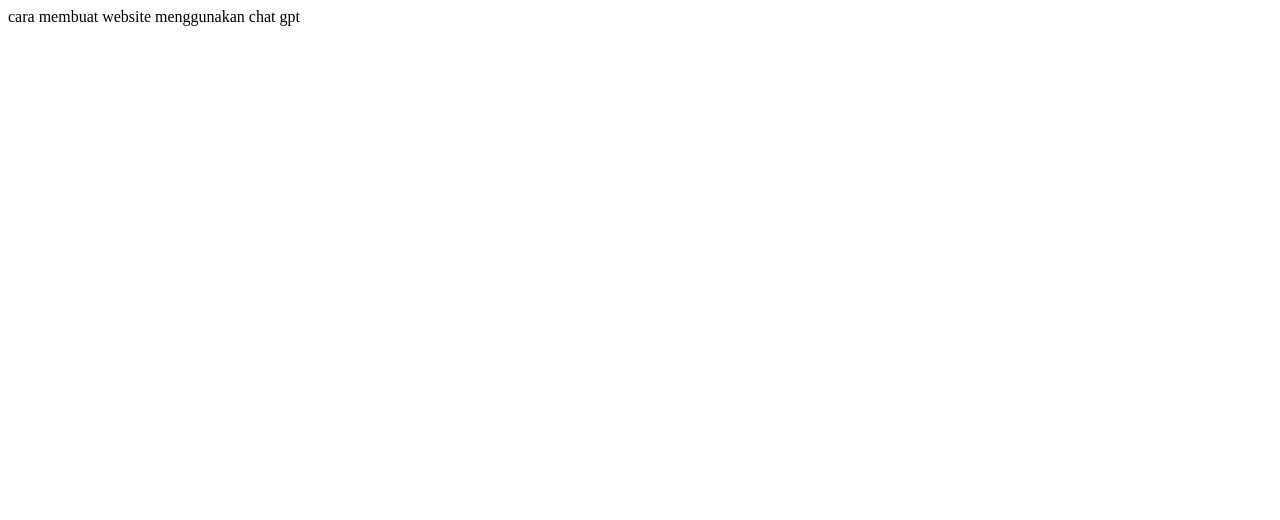
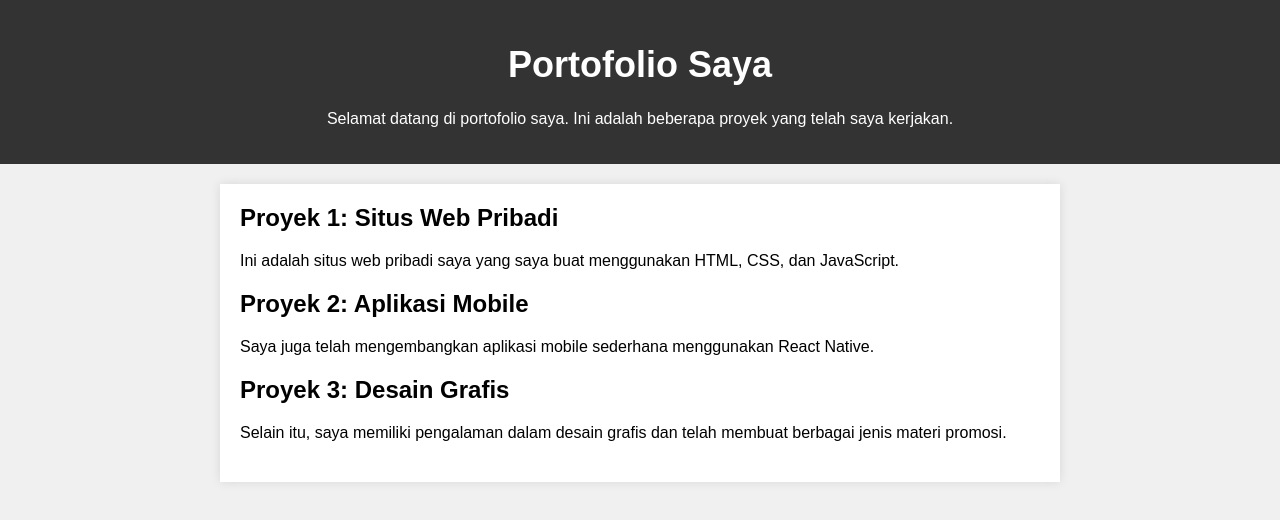
Before and after one commit to nauvaladre/nauvaladre, a plain HTML site: page index.html in a window 1280 px wide. Drawn offline with Linux system fonts and the light colour scheme.

Commit message:
Update index.html

```diff
--- a/index.html
+++ b/index.html
@@ -1 +1,74 @@
-cara membuat website menggunakan chat gpt
+<!DOCTYPE html>
+<html lang="en">
+<head>
+    <meta charset="UTF-8">
+    <meta name="viewport" content="width=device-width, initial-scale=1.0">
+    <title>Portofolio Saya</title>
+    <style>
+        body {
+            font-family: Arial, sans-serif;
+            background-color: #f0f0f0;
+            margin: 0;
+            padding: 0;
+        }
+
+        header {
+            background-color: #333;
+            color: #fff;
+            text-align: center;
+            padding: 20px;
+        }
+
+        h1 {
+            font-size: 36px;
+        }
+
+        h2 {
+            font-size: 24px;
+        }
+
+        .container {
+            max-width: 800px;
+            margin: 20px auto;
+            padding: 20px;
+            background-color: #fff;
+            box-shadow: 0 0 10px rgba(0, 0, 0, 0.1);
+        }
+
+        .project {
+            margin-bottom: 20px;
+        }
+
+        .project h2 {
+            margin-top: 0;
+        }
+
+        .project p {
+            margin-bottom: 10px;
+        }
+    </style>
+</head>
+<body>
+    <header>
+        <h1>Portofolio Saya</h1>
+        <p>Selamat datang di portofolio saya. Ini adalah beberapa proyek yang telah saya kerjakan.</p>
+    </header>
+
+    <div class="container">
+        <div class="project">
+            <h2>Proyek 1: Situs Web Pribadi</h2>
+            <p>Ini adalah situs web pribadi saya yang saya buat menggunakan HTML, CSS, dan JavaScript.</p>
+        </div>
+
+        <div class="project">
+            <h2>Proyek 2: Aplikasi Mobile</h2>
+            <p>Saya juga telah mengembangkan aplikasi mobile sederhana menggunakan React Native.</p>
+        </div>
+
+        <div class="project">
+            <h2>Proyek 3: Desain Grafis</h2>
+            <p>Selain itu, saya memiliki pengalaman dalam desain grafis dan telah membuat berbagai jenis materi promosi.</p>
+        </div>
+    </div>
+</body>
+</html>
```
